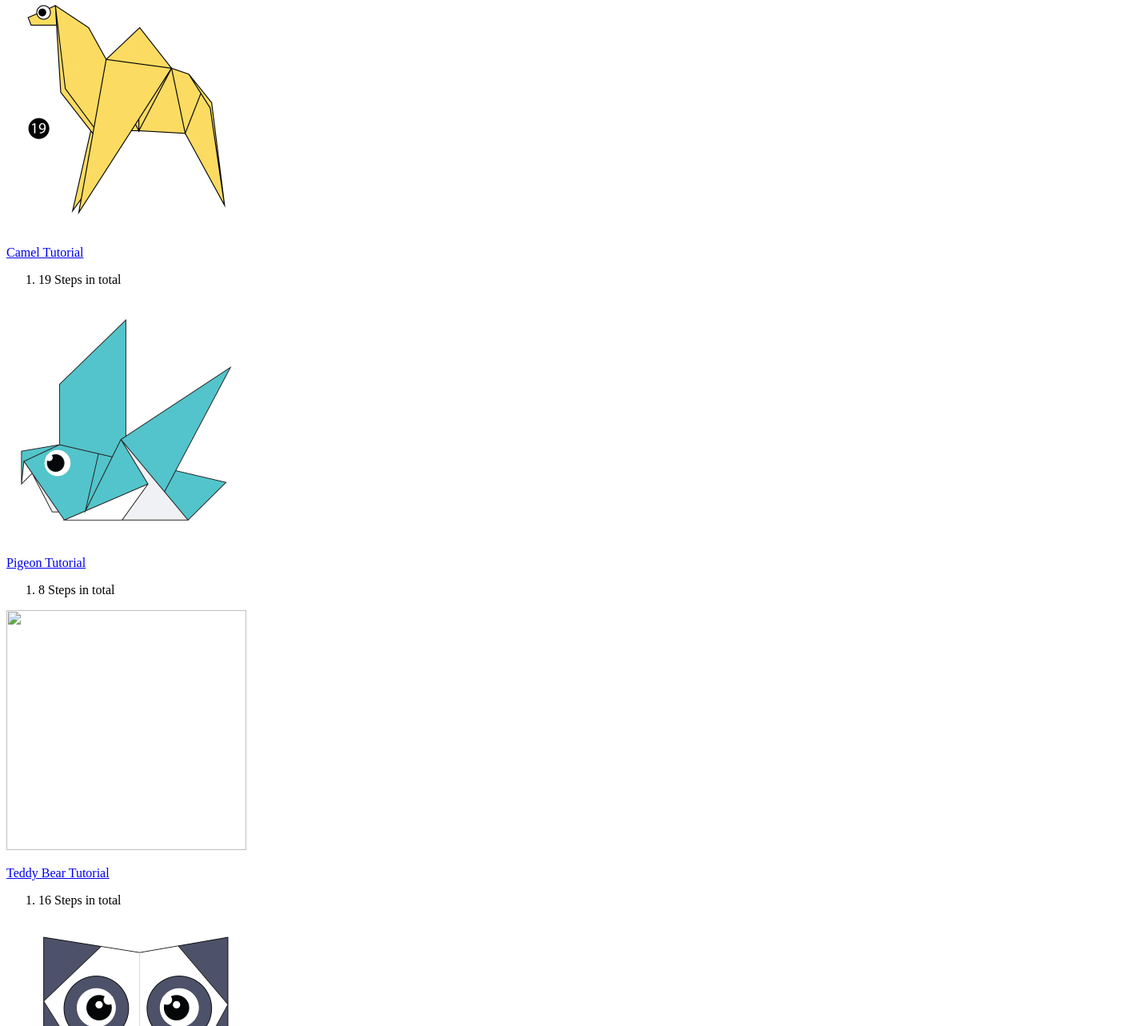
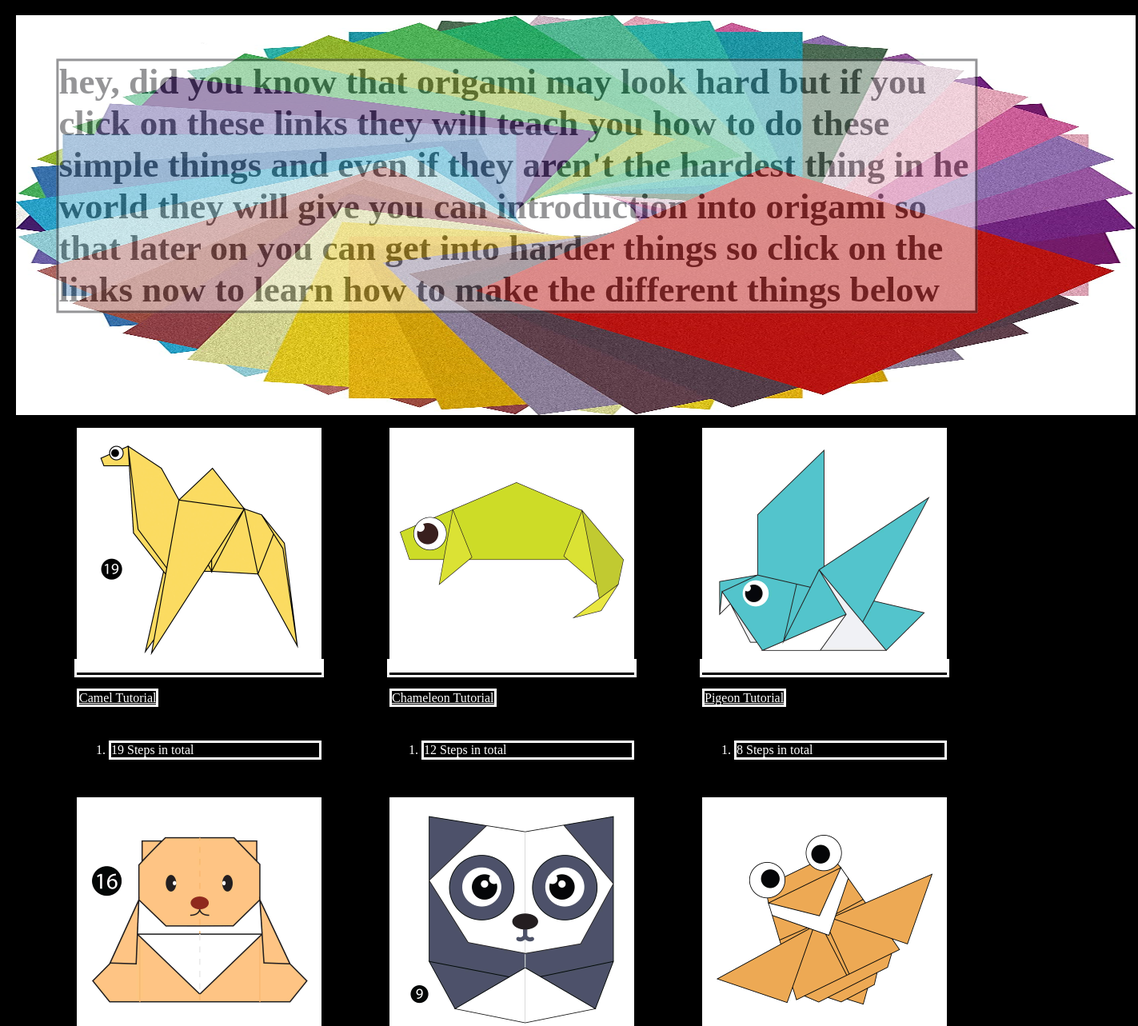
Before and after one commit to Bryan-42/Origami, a plain HTML site: page index.html in a window 1280 px wide. Shown: the part 93-1376 px from the top of the page at 80% size, 1423 px wide, since content can reach past the window. Drawn offline with Linux system fonts and the light colour scheme.

Commit message:
Add files via upload

```diff
--- a/index.html
+++ b/index.html
@@ -1,20 +1,27 @@
-<!DOCTYPE html>
+<!DOCTYPE HTML>
 <html>
-    <head>
-        <title>
-            Origami Designs
-        </title>
-        <link rel="stylesheet"
-              type="text/css"
-              href="style.css" />
-    </head>
+    <title> Origami Website Design 3 </title>
+    <link rel = "stylesheet"
+        type = "text/css"
+        href = "style.css" />
     <body>
+        <div class="heading">
             <h1>
                 Origami Designs
             </h1>
-        <div>
+        </div>
+        <div class="header">
+            <img src = "paper.png" width= 1400 height = 500></img>
+            <p>
+                hey, did you know that origami may look hard but if you click on these links they will teach you how to do these simple
+                things and even if they aren't the hardest thing in he world they will give you can introduction into origami so that
+                later on you can get into harder things so click on the links now to learn how to make the different things below
+            </P>
+        </div>
+
+        <div class="grid">
+            <div class="item">
                 <a href="http://origami.me/camel/"><img src="camel.png"width = 300 height = 300></a>
-        </div>
                 <p>
                     <a href="http://origami.me/camel/">
                         Camel Tutorial
@@ -23,11 +30,26 @@
                     <p>
                         <ol>
                             <li> 19 Steps in total</li>
+
                         </ol>
                     </p>
-            <div>
+            </div>
+            <div class="item">
+                <a href="http://origami.me/chameleon/"><img src="chameleon.png"width = 300 height = 300></a>
+                <p>
+                    <a href="http://origami.me/chameleon/">
+                        Chameleon Tutorial
+                    </a>
+                    </p>
+                    <p>
+                        <ol>
+                            <li> 12 Steps in total</li>
+
+                        </ol>
+                    </p>
+            </div>
+            <div class="item">
                 <a href="http://origami.me/pigeon/"><img src="pigeon.png"width = 300 height = 300></a>
-                </div>
                     <p>
                         <a href="http://origami.me/pigeon/">
                             Pigeon Tutorial
@@ -38,9 +60,9 @@
                             <li> 8 Steps in total</li>
                         </ol>
                     </p>
-                <div>
+            </div>
+            <div class="item">
                 <a href="http://origami.me/teddy-bear/"><img src="teddy.png"width = 300 height = 300></a>
-                    </div>
                 <p>
                     <a href="http://origami.me/teddy-bear/">
                     Teddy Bear Tutorial
@@ -51,9 +73,9 @@
                         <li> 16 Steps in total</li>
                     </ol>
                 </p>
-                    <div>
+            </div>
+            <div class="item">
                 <a href="http://origami.me/panda/"><img src="panda.png"width = 300 height = 300></a>
-                        </div>
                 <p>
                     <a href="http://origami.me/panda/">
                         Panda Tutorial
@@ -64,9 +86,9 @@
                         <li> 9 Steps in total</li>
                     </ol>
                 </p>
-                        <div>
+            </div>
+            <div class="item">
                 <a href="http://origami.me/flying-cicada/"><img src="cicada.png"width = 300 height = 300></a>
-                            </div>
                 <p>
                     <a href="http://origami.me/flying-cicada/">
                     Cicada Tutorial
@@ -77,5 +99,7 @@
                         <li> 10 Steps in total</li>
                     </ol>
                 </p>
+            </div>
+        </div>
     </body>
 </html>
--- /dev/null
+++ b/style.css
@@ -0,0 +1,33 @@
+*{
+    border: solid;
+    background-color: #000000;
+}
+h1{
+    color: #ffffff;
+}
+.header p{
+    color: #2D2E32;
+    position: absolute;
+    transform: translate(-5%,-70%);
+    top: 43%;
+    left: 10%;
+    font-weight: bolder;
+    font-size: 45px;
+    border: solid;
+    background-color: #ffffff;
+    opacity: 0.5;
+}
+.grid{
+    display: flex;
+    flex-wrap: wrap;
+    justify-content: space-evenly;
+}
+.grid li{
+    color: #ffffff;
+}
+.grid a{
+    color: #ffffff;
+}
+.item{
+    position: relative;
+}
```
Also changed, not shown: paper.png (added), teddy.png (added). Lines whose indentation alone changed are shown as unchanged.
